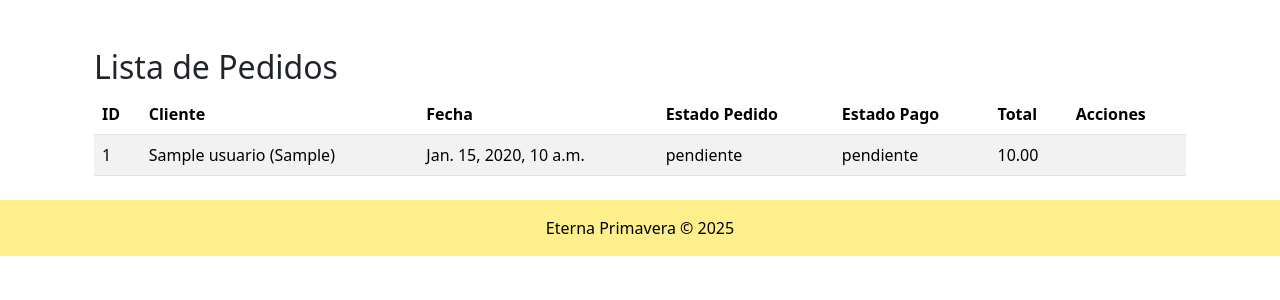
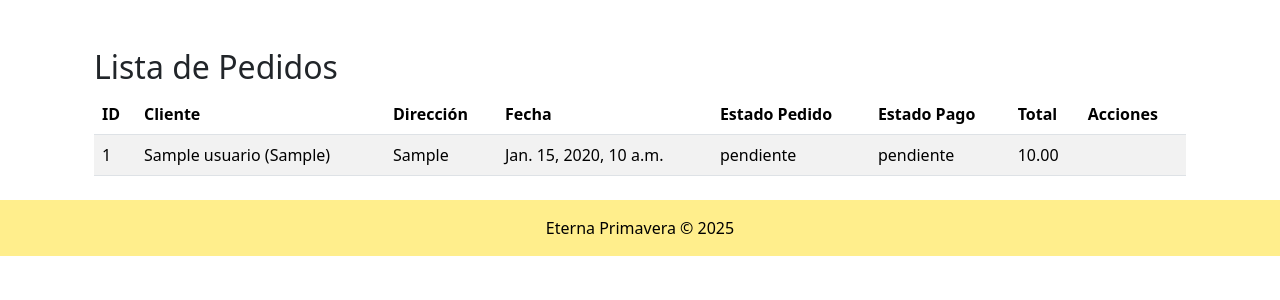
Before and after one commit to alexahurtado08/EternaPrimaveraa, a Django app: page /pedidos/ in a window 1280 px wide. Shown: the part 56-356 px from the top of the page. Run offline with Django 5.2, Linux system fonts and the light colour scheme; tables that the repository leaves empty hold one stand-in row (values such as "Sample post").

Commit message:
Agregar dirección a vista de pedidos

```diff
--- a/pedidos/templates/pedidos/detalle_pedido.html
+++ b/pedidos/templates/pedidos/detalle_pedido.html
@@ -4,6 +4,9 @@
 {% block content %}
 <div class="container mt-4">
     <h2>Detalle del Pedido #{{ pedido.id }}</h2>
+    <p><strong>Cliente:</strong> {{ pedido.usuario.nombre }}</p>
+    <p><strong>Dirección:</strong> {{ pedido.usuario.direccion }}</p>
+
 
     <p><strong>Estado:</strong> {{ pedido.estado }}</p>
     <p><strong>Fecha:</strong> {{ pedido.fecha }}</p>
--- a/pedidos/templates/pedidos/lista_pedidos.html
+++ b/pedidos/templates/pedidos/lista_pedidos.html
@@ -11,6 +11,7 @@
             <tr>
                 <th>ID</th>
                 <th>Cliente</th>
+                <th>Dirección</th>
                 <th>Fecha</th>
                 <th>Estado Pedido</th>
                 <th>Estado Pago</th>  <!-- 🔹 Nueva columna -->
@@ -23,6 +24,7 @@
             <tr>
                 <td>{{ pedido.id }}</td>
                 <td>{{ pedido.usuario }}</td>
+                <td>{{ pedido.usuario.direccion }}</td>
                 <td>{{ pedido.fecha }}</td>
                 <td>{{ pedido.estado }}</td>
                 <td>
--- a/pedidos/templates/pedidos/mis_pedidos.html
+++ b/pedidos/templates/pedidos/mis_pedidos.html
@@ -8,6 +8,7 @@
             <thead>
                 <tr>
                     <th>ID Pedido</th>
+                    <th>Dirección</th>
                     <th>Fecha</th>
                     <th>Total</th>
                     <th>Estado del Pedido</th>
@@ -19,6 +20,7 @@
                 {% for pedido in pedidos %}
                 <tr>
                     <td>{{ pedido.id }}</td>
+                    <td>{{ pedido.usuario.direccion }}</td>
                     <td>{{ pedido.fecha }}</td>
                     <td>${{ pedido.total }}</td>
                     <td>{{ pedido.estado }}</td>
```
